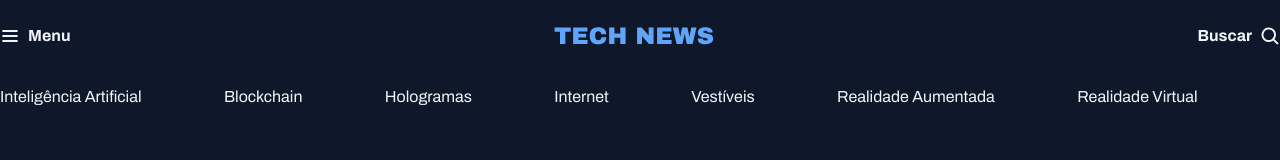
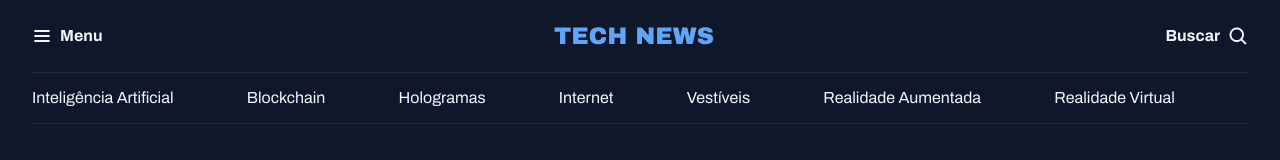
Before and after one commit to DaniSimoni/portal-de-noticias, a plain HTML site: page index.html in a window 1280 px wide. Drawn offline with Linux system fonts and the light colour scheme.

Commit message:
Corrigindo Header

```diff
--- a/index.html
+++ b/index.html
@@ -13,7 +13,7 @@
 </head>
 
 <body>
- <header>
+ <header class="container">
   <nav id="primary" class="grid grid-flow-col">
     <div>
       <img src="assets/icons/List.svg" alt="Ícone de Menu">
--- a/styles/global.css
+++ b/styles/global.css
@@ -43,7 +43,7 @@ h1 h2 h3 {
 .container {
     max-width: 1280px;
     padding-inline: 32px;
-    margin-inherit: auto;
+    margin-inline: auto;
 }
 
 .grid {
--- a/styles/header.css
+++ b/styles/header.css
@@ -18,6 +18,6 @@
 
 #secondary {
     padding-block: 14px;
-    border: solid 1px var(-stroke-color);
-    border inline: none;
+    border: solid 1px var(--stroke-color);
+    border-inline: none;
 }
```
